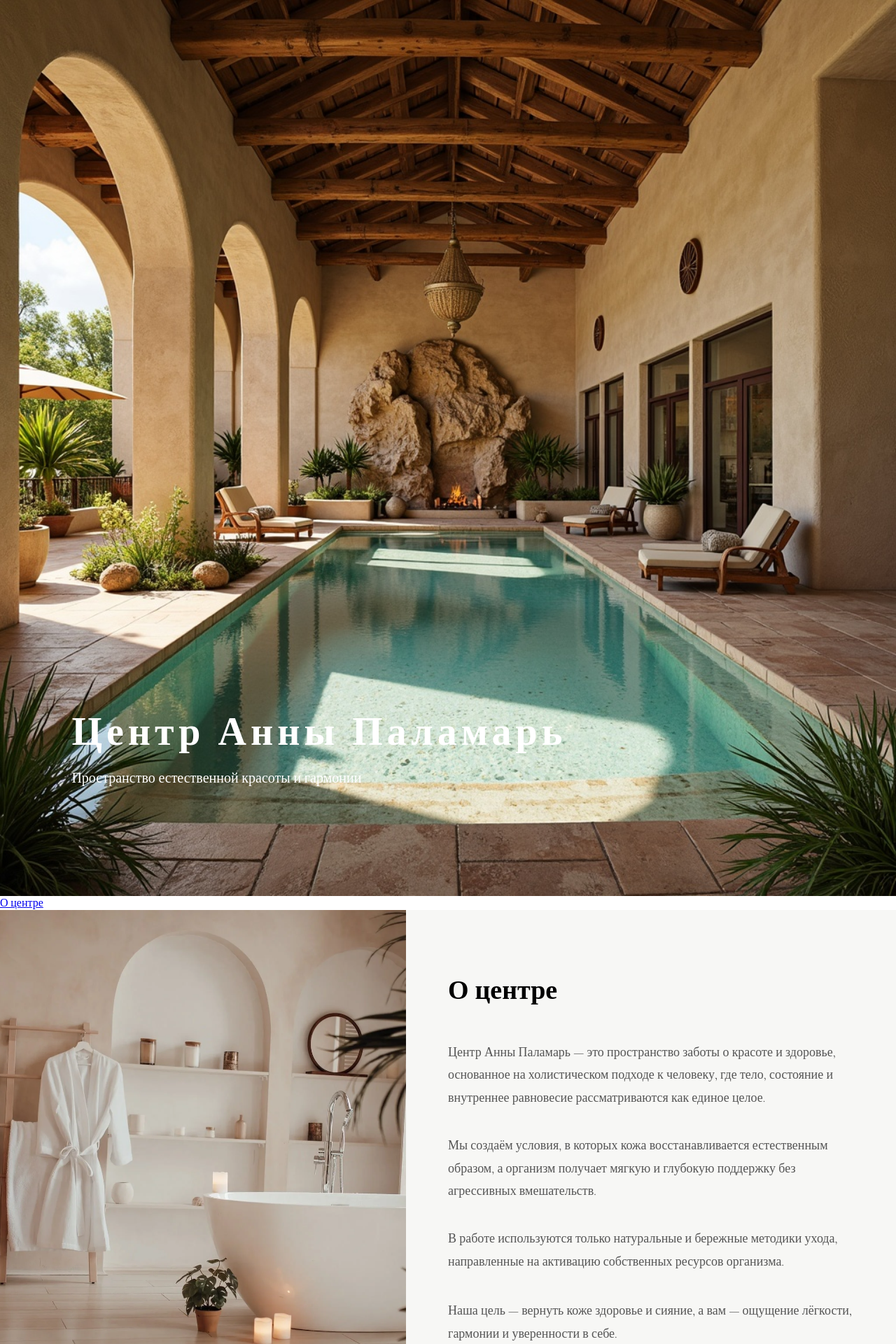
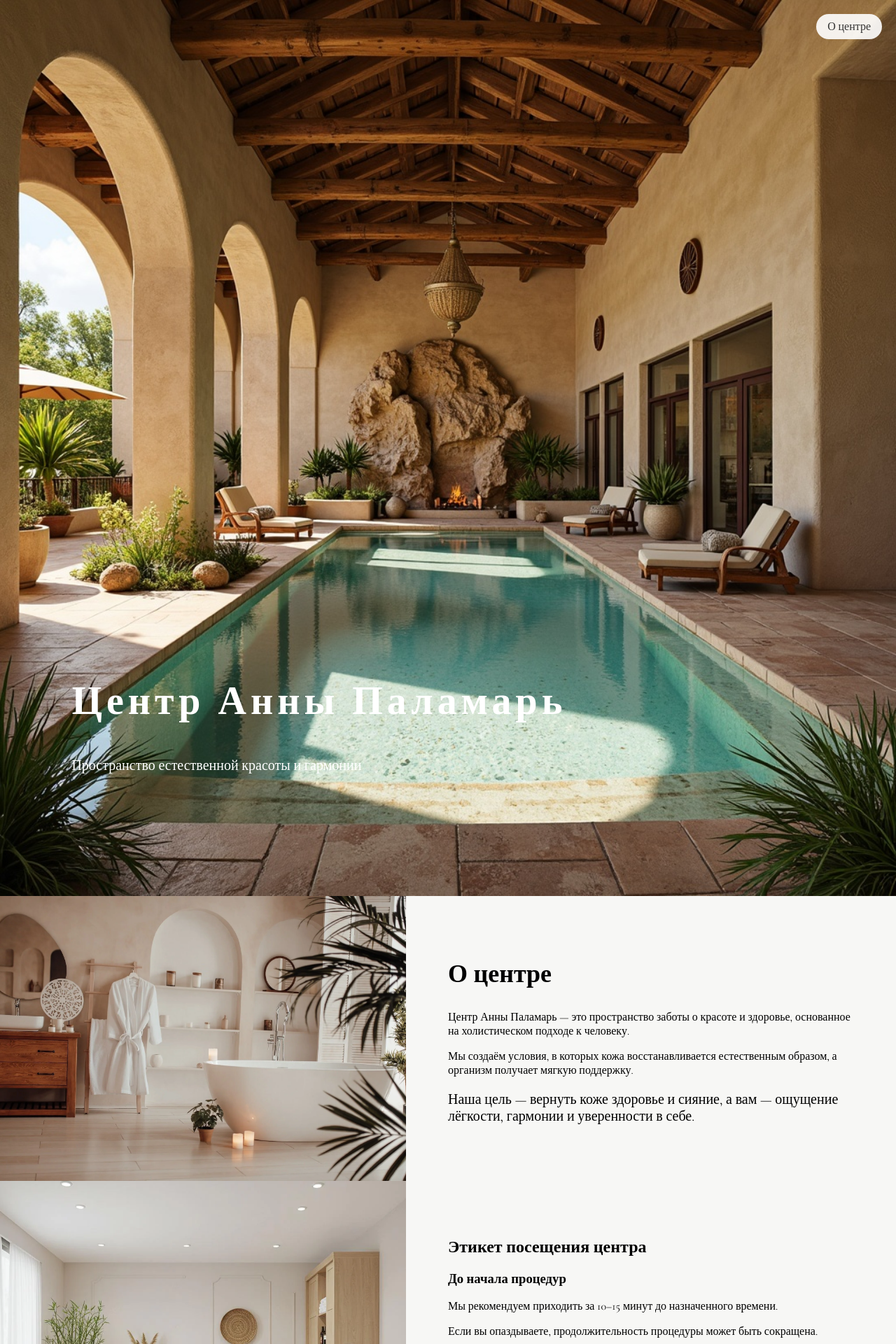
Before and after one commit to Sigmaboyyyt/spa-site, a Flask app: page / in a window 1280 px wide. Shown: the top 1920 px of the page at 70% size. Run offline with Flask 3, Linux system fonts and the light colour scheme.

Commit message:
full fixed layout with button

```diff
--- a/static/style.css
+++ b/static/style.css
@@ -8,11 +8,12 @@ body {
 
 /* HERO */
 
-.hero { position: relative; }
+.hero {
+    position: relative;
+}
 
 .hero-img {
     width: 100%;
-    height: auto;
     display: block;
 }
 
@@ -26,18 +27,29 @@ body {
 .brand-title {
     font-size: 56px;
     letter-spacing: 6px;
-    margin: 0;
 }
 
 .brand-subtitle {
     font-size: 20px;
 }
 
+/* КНОПКА */
+
+.top-button {
+    position: absolute;
+    top: 20px;
+    right: 20px;
+    padding: 8px 16px;
+    background: rgba(255,255,255,0.9);
+    color: #333;
+    text-decoration: none;
+    border-radius: 20px;
+}
+
 /* О ЦЕНТРЕ */
 
 .about-split {
     display: flex;
-    width: 100%;
 }
 
 .about-image,
@@ -52,19 +64,11 @@ body {
 }
 
 .about-content {
+    padding: 60px;
     background: #f7f7f5;
-    padding: 60px;
-    display: flex;
-    flex-direction: column;
-    justify-content: center;
 }
 
-.about-content h2 { font-size: 38px; }
-.about-content p {
-    font-size: 18px;
-    line-height: 1.8;
-    color: #555;
-}
+.about-content h2 { font-size: 36px; }
 
 .about-accent {
     margin-top: 20px;
@@ -75,7 +79,6 @@ body {
 
 .etiquette-split {
     display: flex;
-    width: 100%;
 }
 
 .etiquette-image,
@@ -90,37 +93,20 @@ body {
 }
 
 .etiquette-content {
+    padding: 60px;
     background: #f7f7f5;
-    padding: 60px;
-    display: flex;
-    flex-direction: column;
-    justify-content: center;
 }
 
-.etiquette-content h2 { font-size: 38px; }
-.etiquette-content h3 { font-size: 22px; color: #555; }
-.etiquette-content p {
-    font-size: 18px;
-    line-height: 1.8;
-    color: #555;
-}
-
-/* MOBILE — всё остаётся пополам */
+/* MOBILE */
 
 @media (max-width: 768px) {
+    .about-split,
+    .etiquette-split {
+        flex-direction: row;
+    }
 
     .about-content,
     .etiquette-content {
         padding: 20px;
     }
-
-    .about-content h2,
-    .etiquette-content h2 {
-        font-size: 18px;
-    }
-
-    .about-content p,
-    .etiquette-content p {
-        font-size: 13px;
-    }
 }
--- a/templates/index.html
+++ b/templates/index.html
@@ -16,16 +16,14 @@
 
     <a href="#about" class="top-button">О центре</a>
 
-
     <div class="overlay">
         <h1 class="brand-title">Центр Анны Паламарь</h1>
         <p class="brand-subtitle">Пространство естественной красоты и гармонии</p>
     </div>
 </section>
 
-<!-- О ЦЕНТРЕ 50/50 -->
+<!-- О ЦЕНТРЕ -->
 <section class="about-split" id="about">
-
     <div class="about-image">
         <img src="{{ url_for('static', filename='images/about.jpg') }}">
     </div>
@@ -35,18 +33,12 @@
 
         <p>
             Центр Анны Паламарь — это пространство заботы о красоте и здоровье,
-            основанное на холистическом подходе к человеку, где тело, состояние
-            и внутреннее равновесие рассматриваются как единое целое.
+            основанное на холистическом подходе к человеку.
         </p>
 
         <p>
             Мы создаём условия, в которых кожа восстанавливается естественным образом,
-            а организм получает мягкую и глубокую поддержку без агрессивных вмешательств.
-        </p>
-
-        <p>
-            В работе используются только натуральные и бережные методики ухода,
-            направленные на активацию собственных ресурсов организма.
+            а организм получает мягкую поддержку.
         </p>
 
         <p class="about-accent">
@@ -54,12 +46,10 @@
             гармонии и уверенности в себе.
         </p>
     </div>
-
 </section>
 
-<!-- ЭТИКЕТ 50/50 -->
+<!-- ЭТИКЕТ -->
 <section class="etiquette-split">
-
     <div class="etiquette-image">
         <img src="{{ url_for('static', filename='images/etiquette.jpg') }}">
     </div>
@@ -69,16 +59,13 @@
         <h3>До начала процедур</h3>
 
         <p>
-            Мы рекомендуем приходить за 10–15 минут до назначенного времени,
-            чтобы вы могли спокойно подготовиться к процедуре и настроиться на отдых.
+            Мы рекомендуем приходить за 10–15 минут до назначенного времени.
         </p>
 
         <p>
-            Если вы опаздываете, продолжительность процедуры может быть сокращена,
-            чтобы не нарушать график следующих гостей.
+            Если вы опаздываете, продолжительность процедуры может быть сокращена.
         </p>
     </div>
-
 </section>
 
 </body>
```
